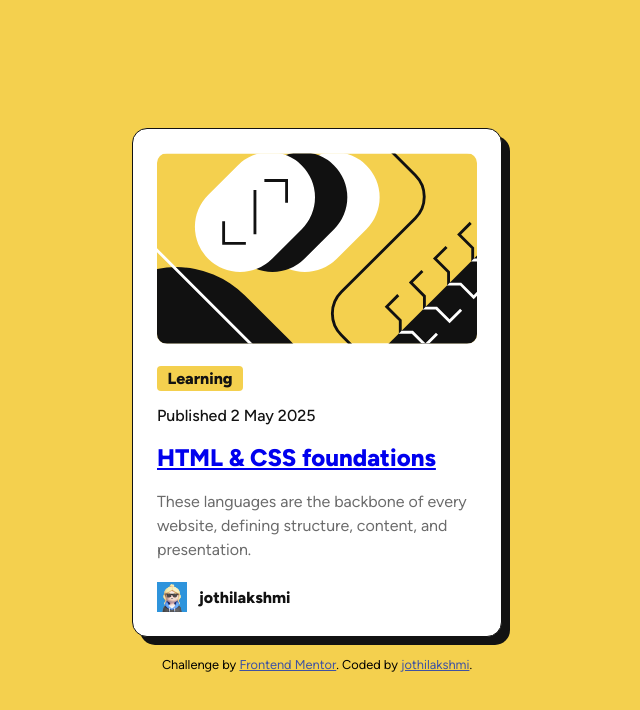
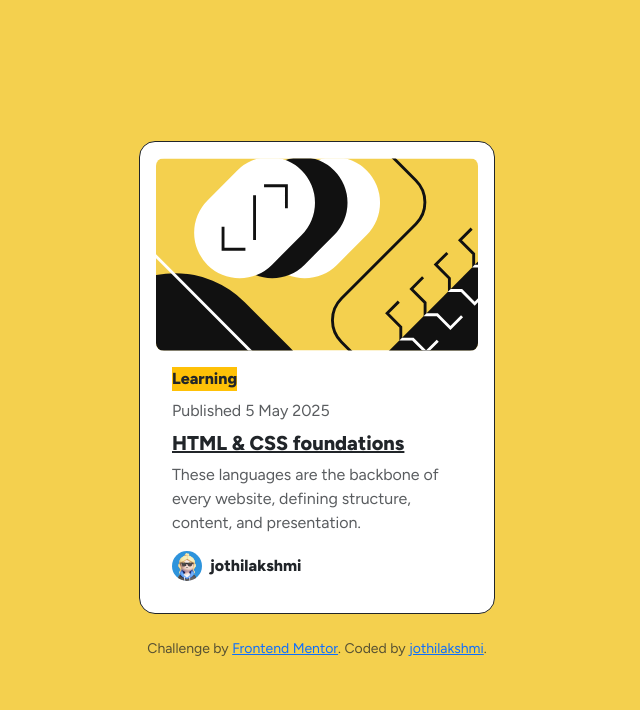
Before and after one commit to jothilakshmikodeeswaran/bootstrap-blog-preview-card, a plain HTML site: page index.html in a window 1280 px wide. Shown: the whole page, without its empty margins (323-963 px from the left). Drawn offline with nearby package versions, Linux system fonts and the light colour scheme.

Commit message:
Updated file

```diff
--- /dev/null
+++ b/custom.css
@@ -0,0 +1,7 @@
+@import url("https://fonts.googleapis.com/css2?family=Figtree:wght@400;600;800&display=swap");
+
+
+body {
+  background-color: hsl(47, 88%, 63%);
+  font-family: "Figtree", sans-serif;
+}
--- a/index.html
+++ b/index.html
@@ -10,36 +10,60 @@
       href="./assets/images/favicon-32x32.png"
     />
     <title>Frontend Mentor | Blog preview card</title>
-    <link rel="stylesheet" href="style.css" />
+    <!--BootStrap-->
+    <link
+      href="https://cdn.jsdelivr.net/npm/bootstrap@5.3.3/dist/css/bootstrap.min.css"
+      rel="stylesheet"
+    />
+    <!--Custom CSS-->
+    <link rel="stylesheet" href="custom.css" />
   </head>
   <body>
-    <main class="main">
+    <div class="d-flex justify-content-center min-vh-100 align-items-center">
+      <main class="container">
+        <div class="row justify-content-center">
+          <div class="col-sm-10 col-md-6 col-lg-4">
+            <div class="card border border-dark rounded-4 p-3">
               <img
-        class="c_img"
                 src="./assets/images/illustration-article.svg"
+                class="card-img-top rounded-3"
                 alt="illustration-article"
               />
-      <span class="c_text">Learning</span>
-      <p class="c_date">Published 2 May 2025</p>
-      <h1 class="c_title"><a href="#">HTML & CSS foundations</a></h1>
-      <p class="c_desc">
-        These languages are the backbone of every website, defining structure,
-        content, and presentation.
+              <div class="card-body">
+                <span class="bg-warning text-dark fw-bold mb-2 d-inline-block"
+                  >Learning</span
+                >
+                <p class="text-muted fw-medium mb-2">Published 5 May 2025</p>
+                <h5 class="card-title fw-bold">
+                  <a href="#" class="text-dark">HTML & CSS foundations</a>
+                </h5>
+                <p class="card-text text-muted">
+                  These languages are the backbone of every website, defining
+                  structure, content, and presentation.
                 </p>
-      <div class="profile">
+                <div class="d-flex align-items-center mt-3">
                   <img
-          class="profile_img"
                     src="./assets/images/image-avatar.jpg"
                     alt="avatar"
+                    class="rounded-circle me-2"
+                    width="30"
+                    height="30"
                   />
-        <p class="profile_name">jothilakshmi</p>
+                  <span class="fw-bold">jothilakshmi</span>
                 </div>
-    </main>
-    <footer class="attribution">
+              </div>
+            </div>
+            <footer class="text-center mt-4 text-muted small">
               Challenge by
-      <a href="https://www.frontendmentor.io?ref=challenge" target="_blank"
+              <a
+                href="https://www.frontendmentor.io?ref=challenge"
+                target="_blank"
                 >Frontend Mentor</a
               >. Coded by <a href="#">jothilakshmi</a>.
             </footer>
+          </div>
+        </div>
+      </main>
+    </div>
   </body>
 </html>
--- a/style.css
+++ /dev/null
@@ -1,93 +0,0 @@
-
-*{
-    margin: 0;
-    padding: 0;
-}
-@font-face{
-    font-family: "Figtree";
-    src:url("./assets/fonts/Figtree-VariableFont_wght.ttf")
-}
-    /*Variables css*/
-:root {
-    --yellow-color:hsl(47, 88%, 63%);
-    --white-color:hsl(0, 0%, 100%);
-    --gray-500-color: hsl(0, 0%, 42%);
-    --gray-950-color: hsl(0, 0%, 7%);
-    --font-family:"Figtree";
-}
-body{
-    min-height: 100vh;
-    display: flex;
-    flex-direction: column;
-    justify-content: center;
-    align-items:center;
-    background-color: var(--yellow-color);
-    font-size: 1rem;
-    font-family: var(--font-family);
-}
-.main{
-    padding:24px;
-    background-color: var(--white-color);
-    width: 320px;
-    display: flex;
-    flex-direction: column;
-    justify-content: flex-start;
-    border-radius: 15px;
-    box-shadow: 8px 8px var(--gray-950-color);
-    color: var(--gray-950-color);
-    border: 1px solid var(--gray-950-color);
-}
-.c_img{
-    border-radius: 10px;
-}
-.c_text{
-    display: block;
-    margin: 22px 0 15px 0;
-    padding: 3px;
-    width: 80px;
-    text-align: center;
-    background-color: var(--yellow-color);
-    border-radius: 4px;
-    font-weight: 800;
-}
-.c_date{
-    font-weight: 500;
-}
-.c_title{
-    margin: 18px 0;
-    font-size: 1.5rem;
-    font-weight: 800;
-}
-.container__title a{
-    text-decoration: none;
-    color: var(--gray-950-color);
-}
-.container a:hover{
-    color: var(--yellow-color);
-}
-.c_desc{
-    margin-bottom: 20px;
-    color: var(--gray-500-color);
-    line-height: 1.5;
-}
-.profile{
-    display: flex;
-    flex-direction: row;
-    align-items: center;
-}
-.profile_img{
-    margin-right:12px;
-    width: 30px;
-    height: 30px;
-}
-.profile_name{
-    font-weight: 800;
-}
-.attribution {
-    margin-top: 20px;
-    font-size: 0.8rem;
-    text-align: center;
-}
-.attribution a {
-    color: hsl(228, 45%, 44%);
-}
```
Lines whose indentation alone changed are shown as unchanged.
